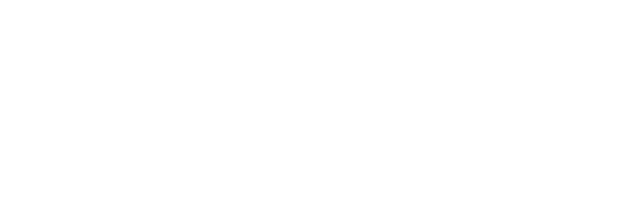
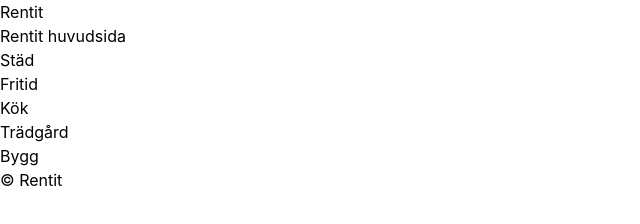
Before and after one commit to anneliejrova/rentit, a website built with Vite: page index.html in a window 1280 px wide. Shown: the whole page, without its empty margins (0-640 px from the left). Built offline with nearby package versions, Linux system fonts and the light colour scheme.

Commit message:
router.js added and fixed

```diff
--- a/index.html
+++ b/index.html
@@ -4,19 +4,16 @@
 <head>
   <meta charset="UTF-8" />
   <meta name="viewport" content="width=device-width, initial-scale=1.0" />
-  <meta name="description" content="Rentit - Hyr verktyg, köksmaskiner, köksredskap, städutrustning m.m."/>
+  <meta name="description" content="Rentit - Hyr verktyg, köksmaskiner, köksredskap, städutrustning m.m." />
+  <title>Rentit</title>
+  <link rel="stylesheet" href="/src/style.css">
   <script type="module" src="/src/main.js"></script>
-  <link href="src/style.css" rel="stylesheet">
-  <title>Rentit</title>
 </head>
 
-
 <body>
-    <!-- <a href="/link-view-namn" data-link class=" ">Länk</a> -->
   <header></header>
-  <main aria-live="polite">
-
-  </main>
+  <main aria-live="polite"></main>
   <footer></footer>
 </body>
+
 </html>
--- a/src/components/footer.js
+++ b/src/components/footer.js
@@ -0,0 +1,5 @@
+export function renderFooter() {
+  document.querySelector('footer').innerHTML = `
+    <p>© Rentit</p>
+  `;
+}
--- a/src/components/header.js
+++ b/src/components/header.js
@@ -0,0 +1,5 @@
+export function renderHeader() {
+  document.querySelector('header').innerHTML = `
+    <h1>Rentit</h1>
+  `;
+}
--- a/src/main.js
+++ b/src/main.js
@@ -1,3 +1,8 @@
-import "./style.css";
+import './style.css';
+import { renderHeader } from './components/header.js';
+import { renderFooter } from './components/footer.js';
+import { navigate } from './router.js';
 
-const app = document.querySelector("main");
+renderHeader();
+renderFooter();
+navigate(location.hash.slice(1) || 'home');
--- /dev/null
+++ b/src/router.js
@@ -0,0 +1,21 @@
+import { routes } from './routes.js';
+
+function loadView(slug) {
+  const route = routes.find(r => r.slug === slug);
+
+  if (!route) return;
+
+  route.component().then(module => {
+    document.querySelector('main').innerHTML = module.render();
+    document.title = route.title + ' | Rentit';
+  });
+}
+
+export function navigate(slug) {
+  history.pushState(null, '', '#' + slug);
+  loadView(slug);
+}
+
+window.addEventListener('hashchange', () => {
+  loadView(location.hash.slice(1) || 'home');
+});
--- a/src/views/cleaning.js
+++ b/src/views/cleaning.js
@@ -1,7 +1,7 @@
 export function render() {
   return `
     <section aria-labelledby="cleaning-heading">
-      <h2 id="cleaning-heading">Städ/h2>
+      <h2 id="cleaning-heading">Städ</h2>
     </section>
   `;
 }
--- a/src/views/home.js
+++ b/src/views/home.js
@@ -1,7 +1,16 @@
 export function render() {
   return `
     <section aria-labelledby="home-heading">
-      <h2 id="home-heading">Hem</h2>
+      <h2 id="home-heading">Rentit huvudsida</h2>
+      <nav aria-label="Kategorier">
+        <ul>
+          <li><a href="#cleaning">Städ</a></li>
+          <li><a href="#hobby">Fritid</a></li>
+          <li><a href="#kitchen">Kök</a></li>
+          <li><a href="#yard">Trädgård</a></li>
+          <li><a href="#tools">Bygg</a></li>
+        </ul>
+      </nav>
     </section>
   `;
 }
--- a/src/views/kitchen.js
+++ b/src/views/kitchen.js
@@ -1,7 +1,7 @@
 export function render() {
   return `
     <section aria-labelledby="kitchen-heading">
-      <h2 id="kitchen-heading">Kök/h2>
+      <h2 id="kitchen-heading">Kök</h2>
     </section>
   `;
 }
```
Also changed, not shown: WORKFLOW - not part of project/blueprints/slask- main.js (renamed from WORKFLOW - not part of project/blueprints/main.js).
